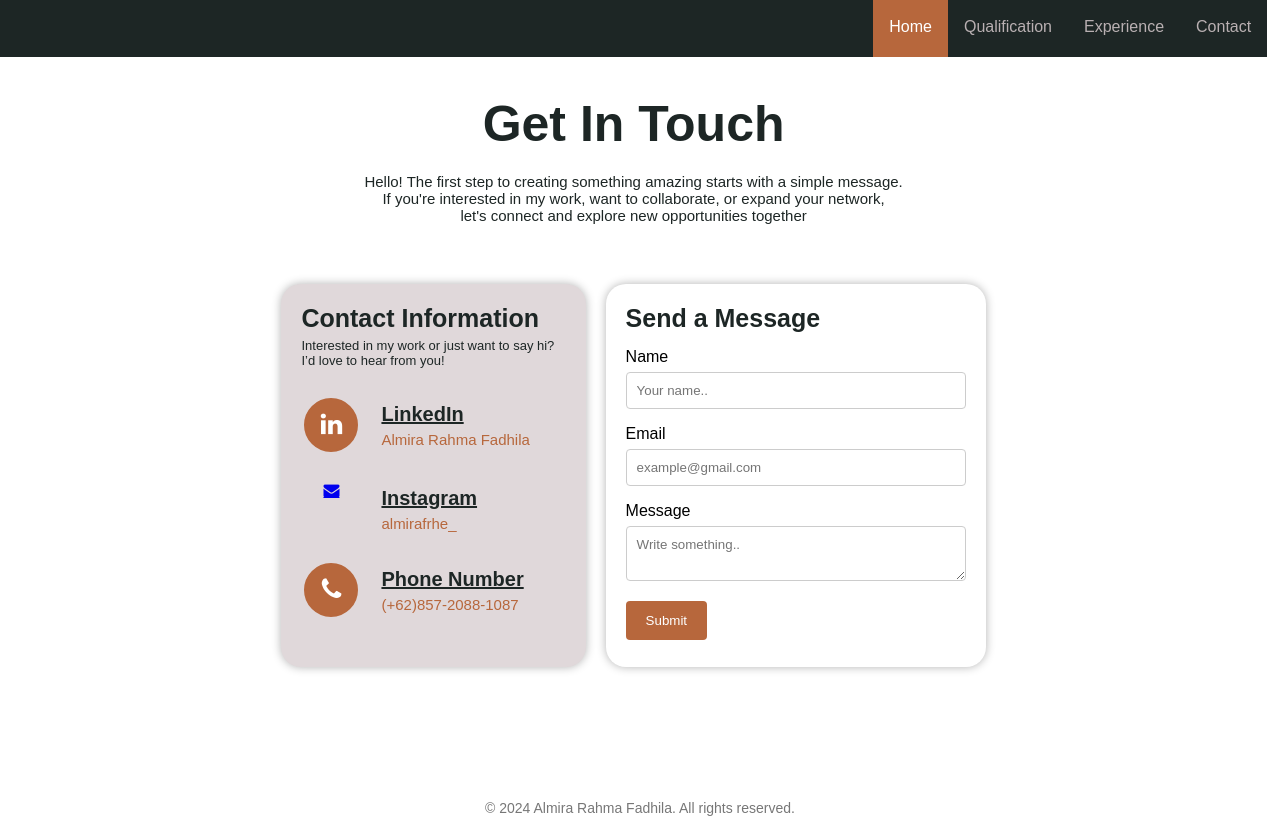
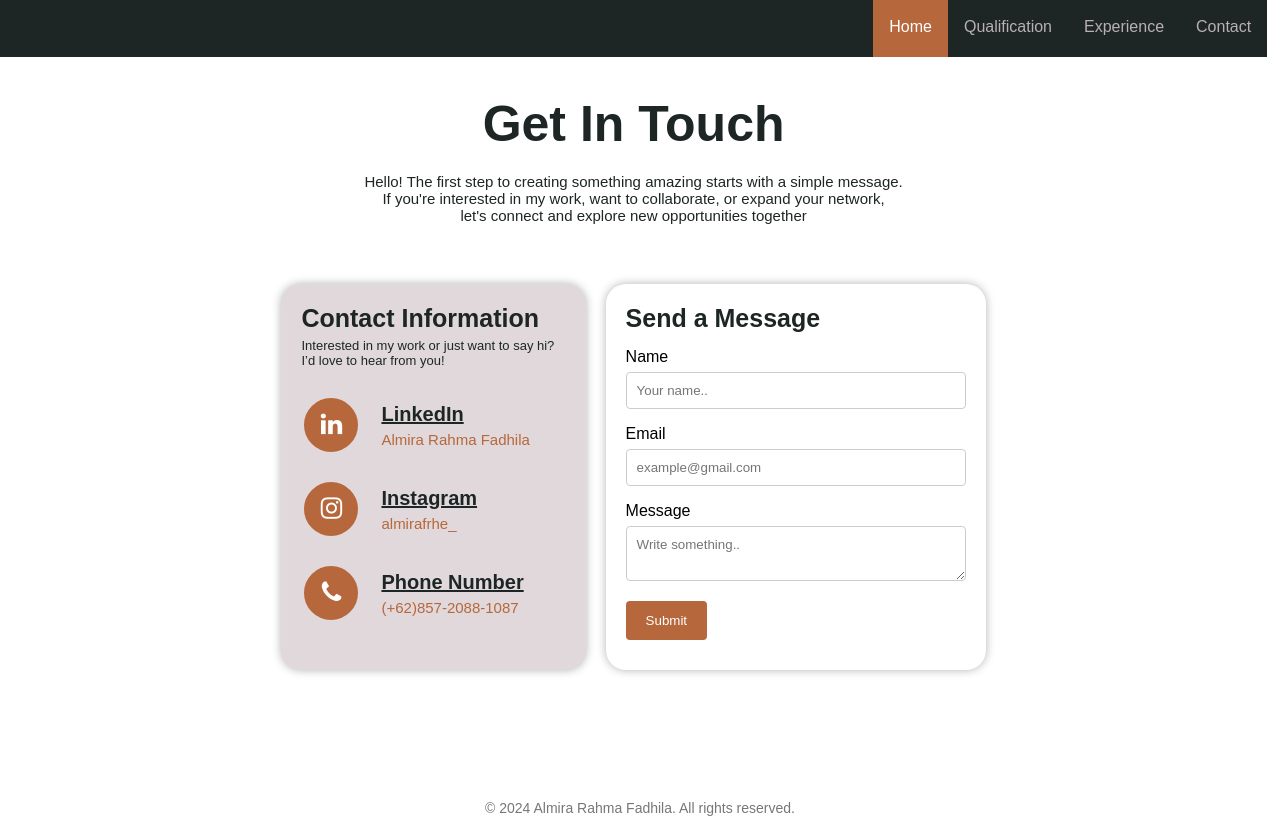
Before and after one commit to almirarahmaf/portofolio-django, a Django app: page /myapp/contact/ in a window 1280 px wide. Run offline with Django 5.2, Linux system fonts and the light colour scheme; some web fonts are replaced.

Commit message:
finished

```diff
--- a/myapp/templates/myapp/contact.html
+++ b/myapp/templates/myapp/contact.html
@@ -30,7 +30,7 @@
             <div class="instagram">
                 <div class="item">
                     <div class="logo">
-                        <a href="https://www.instagram.com/almirafrhe_/" class="fa fa-envelope"></a>
+                        <a href="https://www.instagram.com/almirafrhe_/" class="fa fa-instagram"></a>
                     </div>
                 </div>
                 <div class="item">
```
